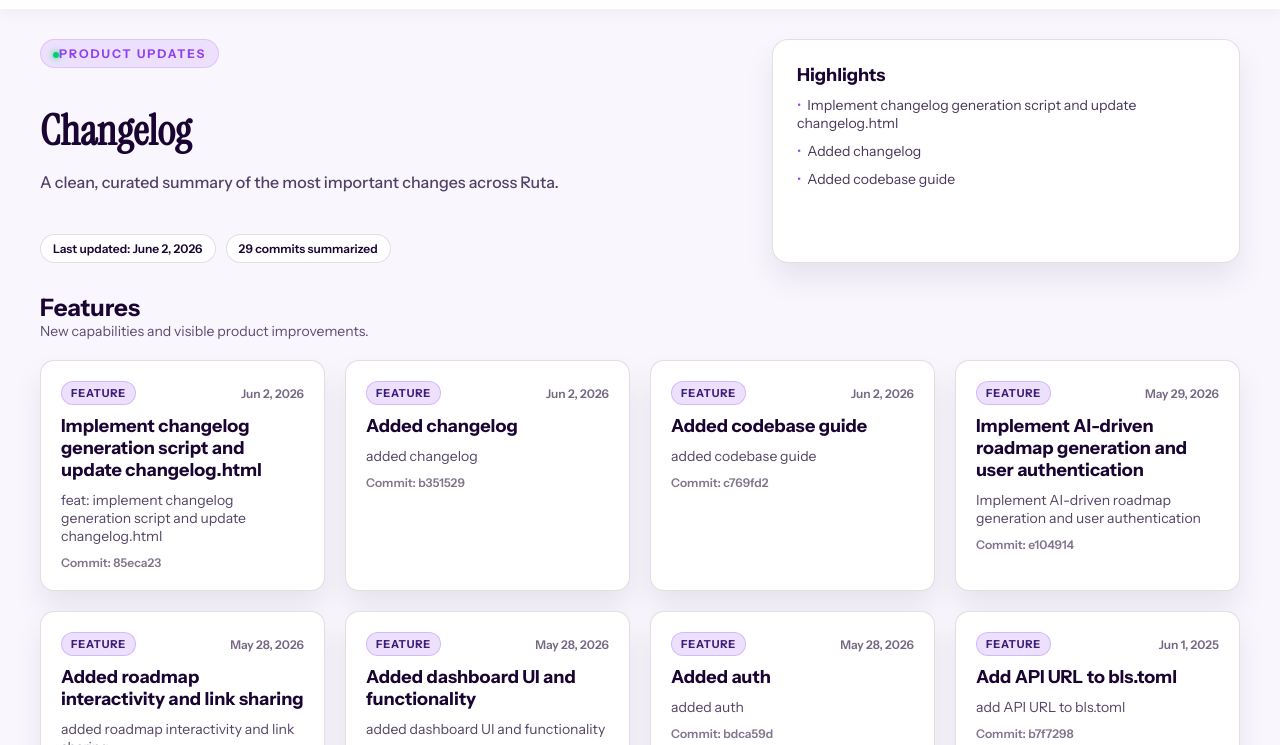
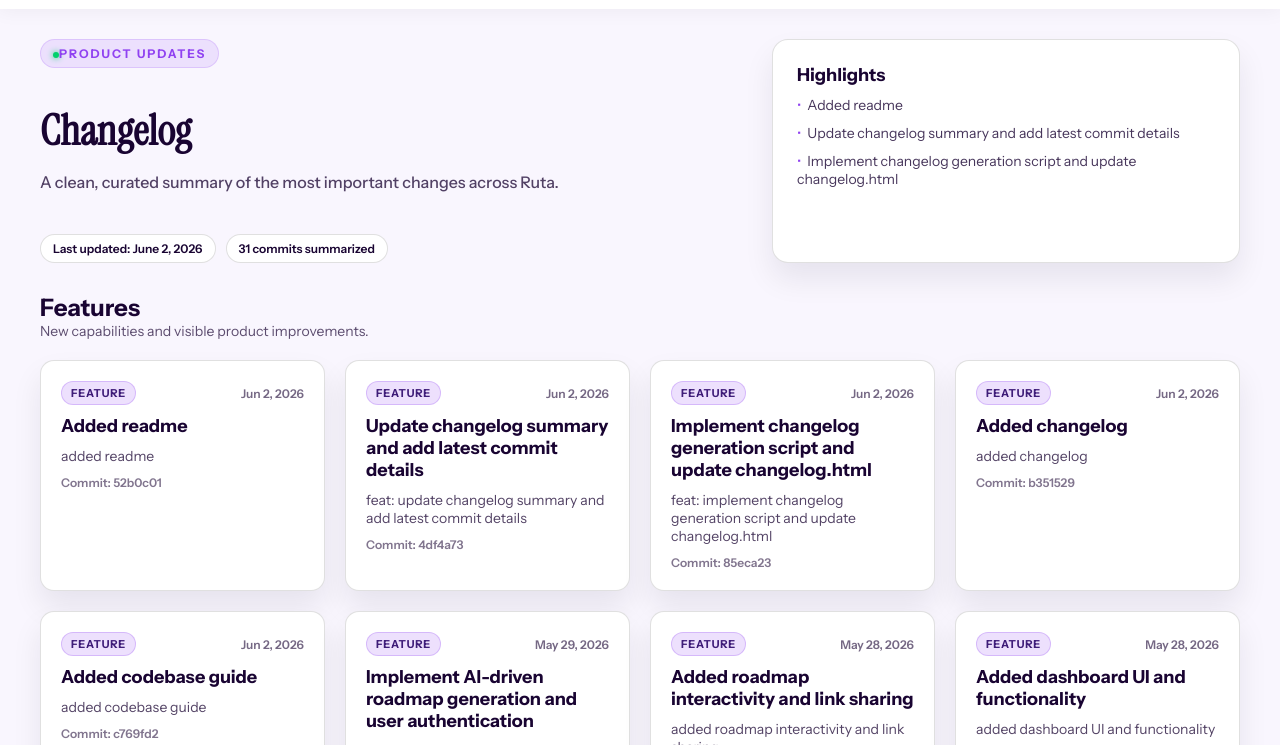
Before and after one commit to Daviddix/Ruta, a website: page public/changelog.html in a window 1280 px wide. Shown: the part 46-791 px from the top of the page. Drawn offline with Linux system fonts and the light colour scheme.

Commit message:
changelog update

```diff
--- a/public/changelog.html
+++ b/public/changelog.html
@@ -30,15 +30,15 @@
         <p class="hero-subtitle">A clean, curated summary of the most important changes across Ruta.</p>
         <div class="hero-meta">
           <span class="meta-pill">Last updated: June 2, 2026</span>
-          <span class="meta-pill">29 commits summarized</span>
+          <span class="meta-pill">31 commits summarized</span>
         </div>
       </div>
       <div class="hero-panel">
         <h2>Highlights</h2>
         <ul>
+          <li>Added readme</li>
+          <li>Update changelog summary and add latest commit details</li>
           <li>Implement changelog generation script and update changelog.html</li>
-          <li>Added changelog</li>
-          <li>Added codebase guide</li>
         </ul>
       </div>
     </section>
@@ -50,6 +50,24 @@
       </div>
       <div class="changelog-grid">
 
+        <article class="changelog-card">
+          <header>
+            <span class="tag tag-feature">Feature</span>
+            <span class="date">Jun 2, 2026</span>
+          </header>
+          <h3>Added readme</h3>
+          <p>added readme</p>
+          <span class="meta">Commit: 52b0c01</span>
+        </article>
+        <article class="changelog-card">
+          <header>
+            <span class="tag tag-feature">Feature</span>
+            <span class="date">Jun 2, 2026</span>
+          </header>
+          <h3>Update changelog summary and add latest commit details</h3>
+          <p>feat: update changelog summary and add latest commit details</p>
+          <span class="meta">Commit: 4df4a73</span>
+        </article>
         <article class="changelog-card">
           <header>
             <span class="tag tag-feature">Feature</span>
```
